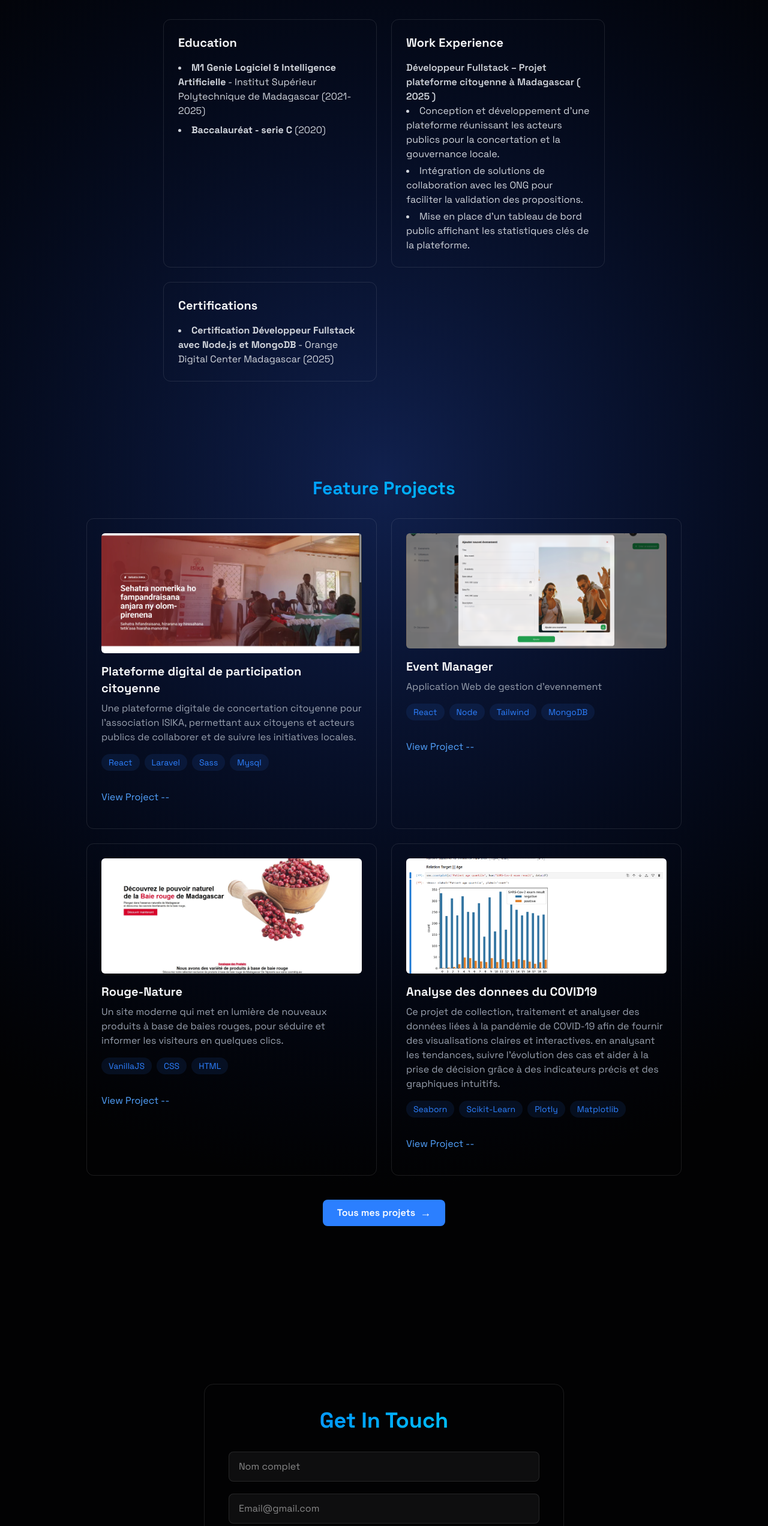
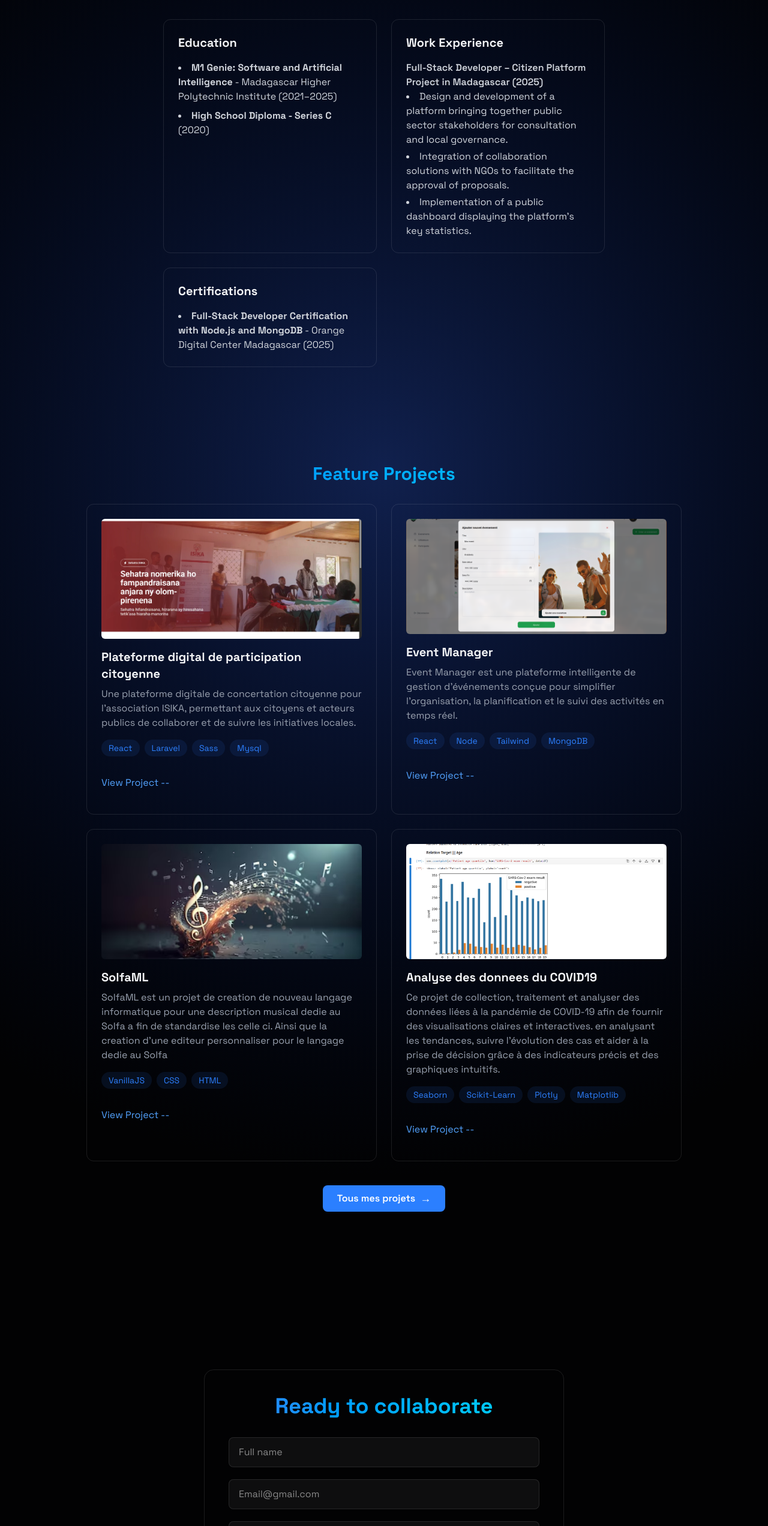
Before and after one commit to Lova-Nasaina/Portfolio, a React (Vite) app: page / in a window 1280 px wide. Shown: the part 1482-4026 px from the top of the page at 60% size. Built offline with nearby package versions, Linux system fonts and the light colour scheme.

Commit message:
feat: config multilang

```diff
--- a/public/locales/en.json
+++ b/public/locales/en.json
@@ -11,7 +11,10 @@
     "about_competence": "Tout au long de mes projets, j’ai développé des compétences solides et une approche pragmatique pour résoudre des problèmes complexes. Voici les principales technologies et outils que j’utilise au quotidien :",
     "aboutMe": "About me",
     "education": "Education",
-    "experience": "Expérience professionnelle",
+    "parcour": "M1 Genie: Software and Artificial Intelligence",
+    "institut": "Madagascar Higher Polytechnic Institute (2021–2025)",
+    "bacc": "High School Diploma - Series C ",
+    "experience": "Work Experience",
     "title_work": "Full-Stack Developer – Citizen Platform Project in Madagascar (2025)",
     "li1": "Design and development of a platform bringing together public sector stakeholders for consultation and local governance.",
     "li2": "Integration of collaboration solutions with NGOs to facilitate the approval of proposals.",
@@ -20,5 +23,8 @@
     "odc_title": "Full-Stack Developer Certification with Node.js and MongoDB",
     "odc": "Orange Digital Center Madagascar (2025)",
     "project": "Feature Projects",
-    "colaborate": "Ready to collaborate"
+    "colaborate": "Ready to collaborate",
+    "yname": "Full name",
+    "message": "Your Message...",
+    "sendMessage": "Send Message"
 }
--- a/public/locales/fr.json
+++ b/public/locales/fr.json
@@ -11,6 +11,9 @@
     "about_competence": "Tout au long de mes projets, j’ai développé des compétences solides et une approche pragmatique pour résoudre des problèmes complexes. Voici les principales technologies et outils que j’utilise au quotidien :",
     "aboutMe": "A propos de moi",
     "education": "Education",
+    "parcour": "M1 Genie Logiciel & Intelligence Artificielle",
+    "institut": "Institut Supérieur Polytechnique de Madagascar (2021-2025)",
+    "bacc": "Baccalauréat - serie C",
     "experience": "Expérience professionnelle",
     "title_work": "Développeur Fullstack – Projet plateforme citoyenne à Madagascar ( 2025 )",
     "li1": "Conception et développement d’une plateforme réunissant les acteurs publics pour la concertation et la gouvernance locale.",
@@ -20,5 +23,8 @@
     "odc_title": "Certification Développeur Fullstack avec Node.js et MongoDB",
     "odc": "Orange Digital Center Madagascar (2025)",
     "project": "Projets phares",
-    "colaborate": "Prêt à collaborer"
+    "colaborate": "Prêt à collaborer",
+    "yname": "Nom complet",
+    "message": "Votre Message...",
+    "sendMessage": "Envoyer un message"
 }
--- a/src/components/sections/About.jsx
+++ b/src/components/sections/About.jsx
@@ -122,37 +122,37 @@ export const About = () => {
                         <h3 className="text-xl font-bold mb-4 ">Education</h3>
                         <ul className="list-disc list-inside text-gray-300 space-y-2">
                             <li>
-                                <strong>M1 Genie Logiciel & Intelligence Artificielle</strong> - Institut Supérieur Polytechnique de Madagascar (2021-2025)
+                                <strong>{t('parcour')}</strong> - {t('institut')}
                             </li>
                             <li>
-                                <strong>Baccalauréat - serie C </strong> (2020)
+                                <strong>{t('bacc')}</strong> (2020)
                             </li>
                         </ul>
                     </div>
                     <div className="p-6 rounded-xl border-white/10 border hover:-translate-y transition-all">
-                        <h3 className="text-xl font-bold mb-4 ">Work Experience</h3>
+                        <h3 className="text-xl font-bold mb-4 ">{t('experience')}</h3>
                         <div className="space-y-4 text-gray-300">
                             <div className="spacy-2">
-                                <h4 className="font-semibold">Développeur Fullstack – Projet plateforme citoyenne à Madagascar ( 2025 )</h4>
+                                <h4 className="font-semibold">{t('title_work')}</h4>
                                 <ul className="list-disc list-inside text-gray-300 space-y-1">
                                     <li>
-                                        Conception et développement d’une plateforme réunissant les acteurs publics pour la concertation et la gouvernance locale.
+                                        {t('li1')}
                                     </li>
                                     <li>
-                                        Intégration de solutions de collaboration avec les ONG pour faciliter la validation des propositions.
+                                        {t('li2')}
                                     </li>
                                     <li>
-                                        Mise en place d’un tableau de bord public affichant les statistiques clés de la plateforme.
+                                        {t('li3')}
                                     </li>
                                 </ul>
                             </div>
                         </div>
                     </div>
                     <div className="p-6 rounded-xl border-white/10 border hover:-translate-y transition-all">
-                        <h3 className="text-xl font-bold mb-4 ">Certifications</h3>
+                        <h3 className="text-xl font-bold mb-4 ">{t('certification')}</h3>
                         <ul className="list-disc list-inside text-gray-300 space-y-2">
                             <li>
-                                <strong>Certification Développeur Fullstack avec Node.js et MongoDB</strong> - Orange Digital Center Madagascar (2025)
+                                <strong>{t('odc_title')}</strong> - {t('odc')}
                             </li>
                         </ul>
                     </div>
--- a/src/components/sections/Contact.jsx
+++ b/src/components/sections/Contact.jsx
@@ -3,8 +3,12 @@ import { RevealOnScroll } from "../RevealOnScroll";
 import emailjs from "emailjs-com";
 import toast from "react-hot-toast";
 import { CheckCircle2, XCircle, Send } from "lucide-react";
+import { useTranslation } from "react-i18next";
 
 export const Contact = () => {
+
+   const { t } = useTranslation();
+
   const [formData, setFormData] = useState({
     name: "",
     email: "",
@@ -66,7 +70,7 @@ export const Contact = () => {
 
                 <div className="w-full md:w-[600px] glass p-6 md:p-10 rounded-2xl border border-white/10">
                     <h2 className="text-3xl md:text-4xl font-bold mb-8 bg-gradient-to-r from-blue-500 to-cyan-400 bg-clip-text text-transparent text-center">
-                        Get In Touch
+                        {t('colaborate')}
                     </h2>
 
                     <form className="space-y-5" onSubmit={handleSubmit}>
@@ -77,7 +81,7 @@ export const Contact = () => {
                                 required
                                 value={formData.name}
                                 className="w-full bg-white/5 border border-white/10 rounded-lg px-4 py-3 text-white transition focus:outline-none focus:border-blue-500 focus:bg-blue-500/10"
-                                placeholder="Nom complet"
+                                placeholder={t('yname')}
                                 onChange={(e) => setFormData({...formData, name: e.target.value})}
                             />
                         </div>
@@ -101,7 +105,7 @@ export const Contact = () => {
                                 required
                                 value={formData.message}
                                 className="w-full bg-white/5 border border-white/10 rounded-lg px-4 py-3 text-white transition focus:outline-none focus:border-blue-500 focus:bg-blue-500/10 resize-none"
-                                placeholder="Votre Message..."
+                                placeholder={t('message')}
                                 onChange={(e) => setFormData({...formData, message: e.target.value})}
                             />
                         </div>
@@ -110,7 +114,7 @@ export const Contact = () => {
                             type="submit"
                             className="w-full bg-blue-600 hover:bg-blue-500 text-white py-3 px-6 rounded-lg font-bold transition-all flex items-center justify-center gap-2 hover:-translate-y-1 hover:shadow-[0_0_20px_rgba(37,99,235,0.4)]"
                         >
-                            Send Message <Send size={18} />
+                            {t('sendMessage')} <Send size={18} />
                         </button>
                     </form>
                 </div>
--- a/src/components/sections/Projects.jsx
+++ b/src/components/sections/Projects.jsx
@@ -1,10 +1,14 @@
 import { RevealOnScroll } from "../RevealOnScroll";
 import image from "../../assets/img/isika.webp";
 import imageAnalyse from "../../assets/img/Capture.PNG";
-import imageRouge from "../../assets/img/Capture2ron.jpg";
+import imageRouge from "../../assets/img/solfaMl.avif";
 import imageEventManager from "../../assets/img/event-manager.png";
+import { useTranslation } from "react-i18next";
 
 export const Projects = () => {
+
+    const {t} = useTranslation();
+
     return (
         <section id="projects" className="min-h-screen flex items-center justify-center py-20">
 
@@ -12,7 +16,7 @@ export const Projects = () => {
             <div className="max-w-5xl mx-auto px-4">
                 <h2 className="text-3xl font-bold mb-8 bg-gradient-to-r from-blue-500 to-cyan-400 bg-clip-text text-transparent text-center">
                     {" "}
-                    Feature Projects
+                    {t('project')}
                 </h2>
                 <div className="grid grid-cols-1 md:grid-cols-2 gap-6">
                     <div className="p-6 rounded-xl border border-white/10 hover:-translate-y-1 hover:border-blue-500/30 hover:shadow-[0_2px_8px_rbga(59, 130, 246, 0.2)] transition">
@@ -55,7 +59,7 @@ export const Projects = () => {
                         <h3 className="text-xl font-bold mb-2">Event Manager</h3>
                         <p className="text-gray-400 mb-4">
                             {" "}
-                            Application Web de gestion d'evennement
+                            Event Manager est une plateforme intelligente de gestion d’événements conçue pour simplifier l’organisation, la planification et le suivi des activités en temps réel.
                         </p>
                         <div className="flex flex-wrap gap-2 mb-4">
                             {["React", "Node", "Tailwind", "MongoDB"].map((tech, key) =>(
@@ -82,10 +86,13 @@ export const Projects = () => {
                             alt="Plateforme digital"
                             className="w-full h-48 object-cover rounded-md mb-4 transform transition-transform duration-300 hover:scale-105"
                         />
-                        <h3 className="text-xl font-bold mb-2">Rouge-Nature</h3>
+                        <h3 className="text-xl font-bold mb-2">SolfaML</h3>
                         <p className="text-gray-400 mb-4">
                             {" "}
-                            Un site moderne qui met en lumière de nouveaux produits à base de baies rouges, pour séduire et informer les visiteurs en quelques clics.
+                            SolfaML est un projet de creation de nouveau langage informatique pour une description musical dedie au
+                            Solfa a fin de standardise les celle ci.
+                            Ainsi que la creation d’une editeur personnaliser pour le langage dedie au
+                            Solfa
                         </p>
                         <div className="flex flex-wrap gap-2 mb-4">
                             {["VanillaJS", "CSS", "HTML"].map((tech, key) =>(
```
Also changed, not shown: src/assets/img/solfaMl.avif (added).
